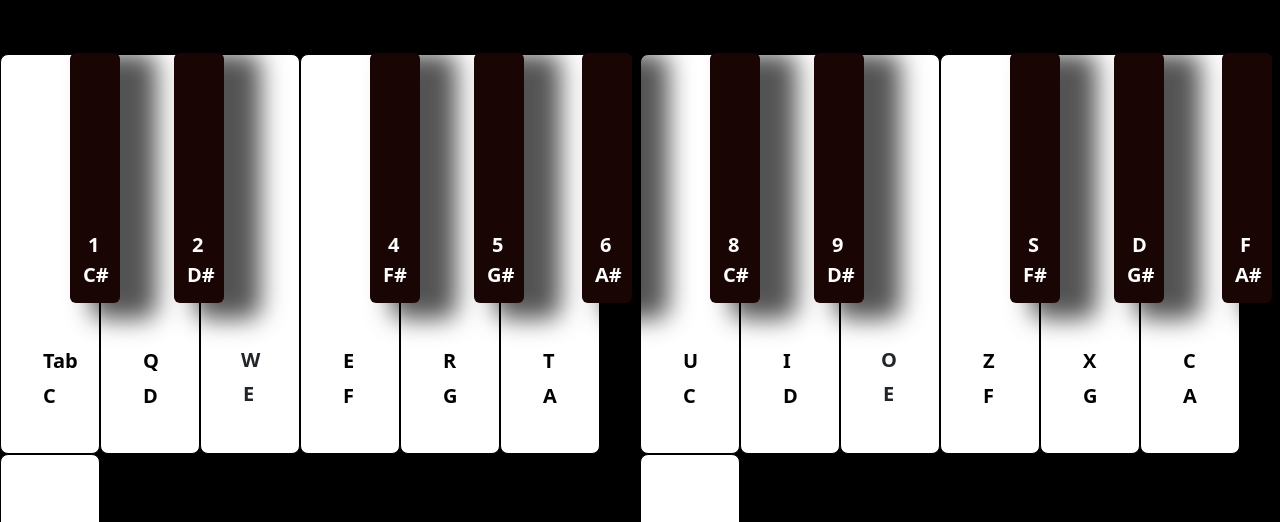
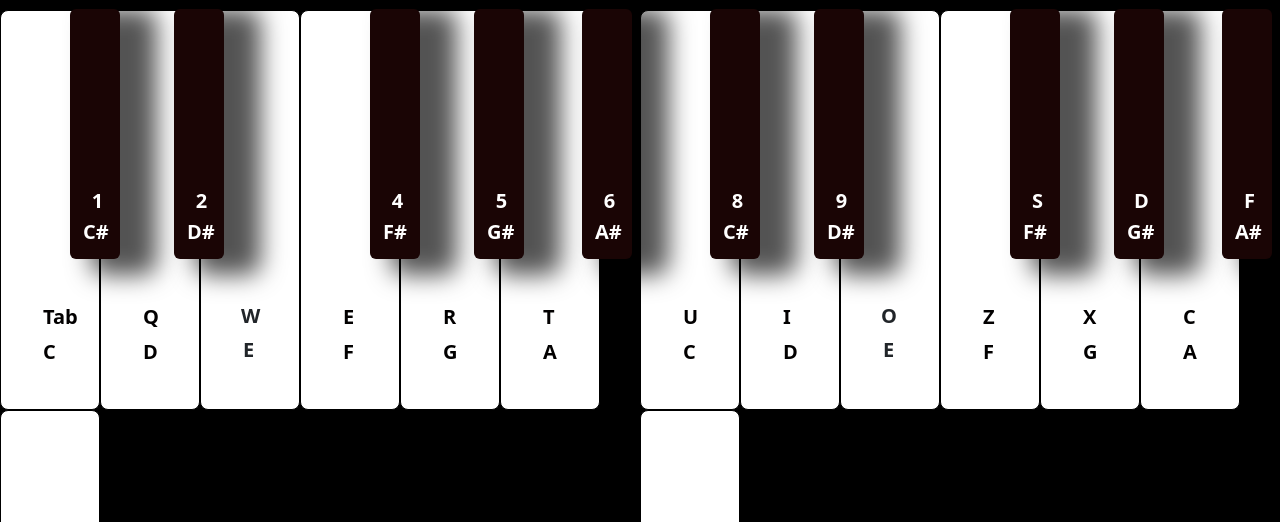
Before and after one commit to erenxcolakx/HTML-CSS-JS-Projects, a plain HTML site: page PianoSite/index.html in a window 1280 px wide. Shown: the part 278-800 px from the top of the page. Drawn offline with nearby package versions, Linux system fonts and the light colour scheme; a web font is replaced by a local one.

Commit message:
Some problems fixed

```diff
--- a/PianoSite/css/main.css
+++ b/PianoSite/css/main.css
@@ -43,7 +43,7 @@
   color: rgb(255, 255, 255);
   font-size: 20px;
   font-weight: bold;
-  margin-top: 200px;
+  margin-top: -15px;
 }
 .whiteKeyboardKey{
   color: rgb(2, 0, 0);
@@ -53,7 +53,7 @@
   margin-left: 30px;
 }
 .blackKeyboardKey{
-  position: fixed;
+  position: sticky;
   color: rgb(255, 255, 255);
   font-size: 20px;
   font-weight: bold;
--- a/PianoSite/index.html
+++ b/PianoSite/index.html
@@ -42,7 +42,7 @@
     <section id="piano">
         <div class="d-flex">
           <!-- ---------------------------- first 12 key ----------------------------- -->
-          <div class="mt-5 ms-auto piano" id="part1">
+          <div class="mt-1 ms-auto piano" id="part1">
             <button type="button" class="btn white-key rounded-3 border-black" data-note="C" id="C1">
               <p class="whiteKeyboardKey position-absolute">Tab</p>
               <p class="whiteKeyNote position-absolute">C</p>
@@ -86,7 +86,7 @@
               <p style="margin-top: 127px; margin-left:30px; font-size: 20px; font-weight: bold; position: absolute;" id="sButtons">B</p></button>
           </div>
           <!-- ---------------------------- second 12 key ---------------------------- -->
-          <div class="mt-5 me-auto" id="part2">
+          <div class="mt-1 me-auto" id="part2">
             <button type="button" class="btn white-key rounded-3 border-black" data-note="C" id="C2">
               <p class="whiteKeyboardKey position-absolute">U</p>
               <p class="whiteKeyNote position-absolute">C</p>
```
